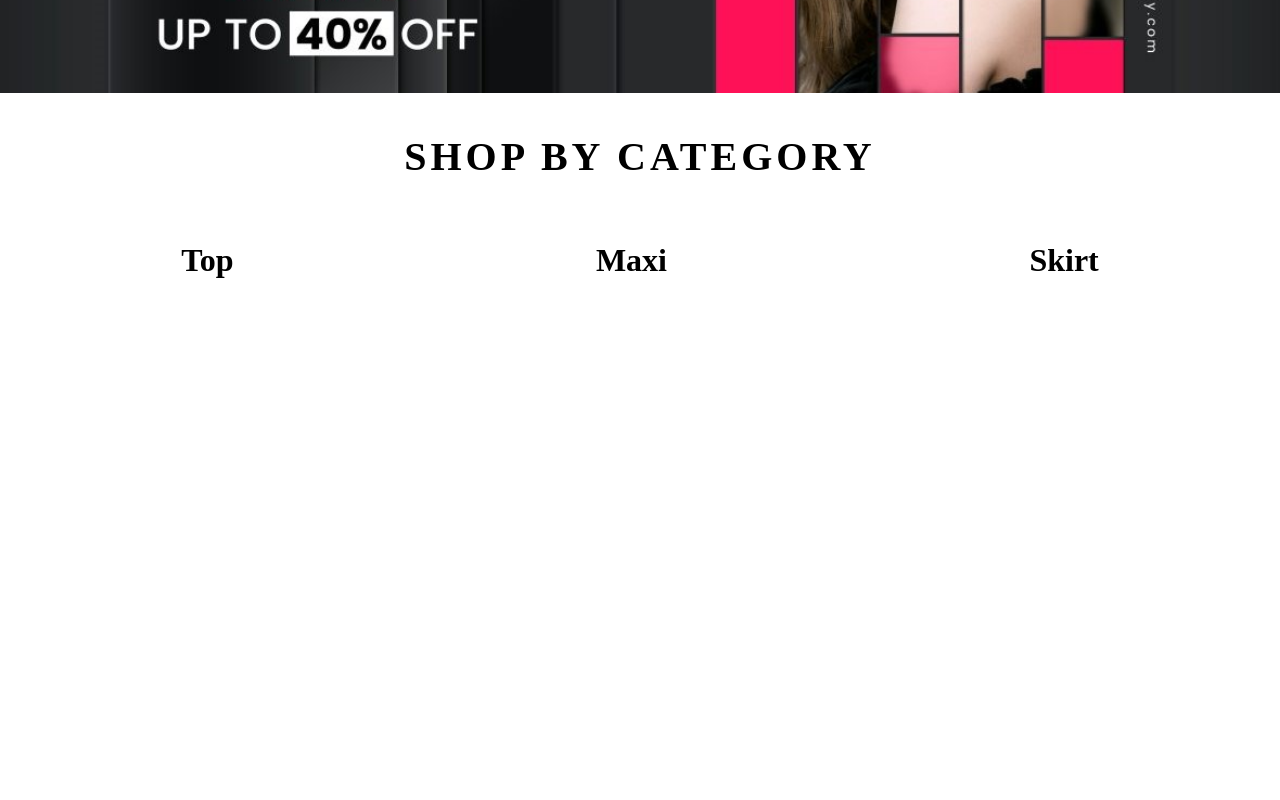
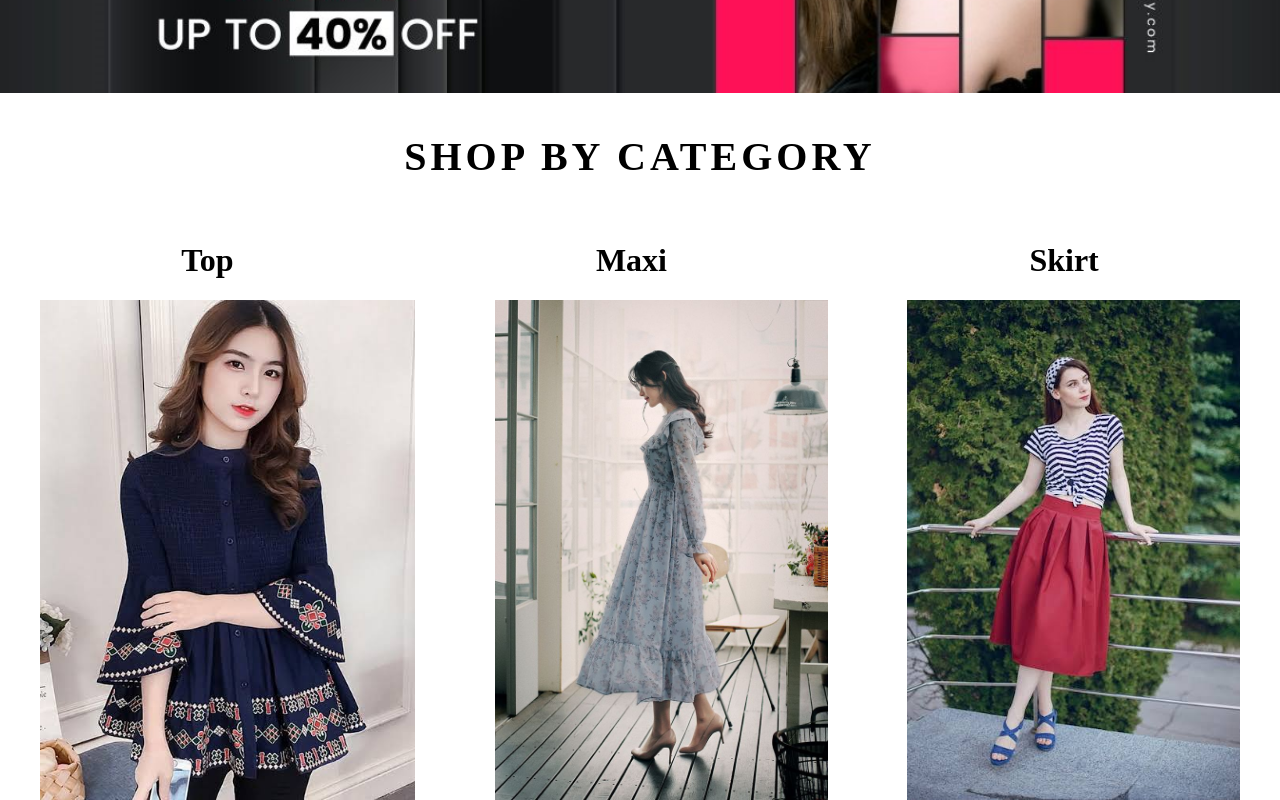
Before and after one commit to RidaAqib/my-first-repo, a plain HTML site: page index.html in a window 1280 px wide. Shown: the part 311-1111 px from the top of the page. Drawn offline with Linux system fonts and the light colour scheme.

Commit message:
Update index.html

```diff
--- a/index.html
+++ b/index.html
@@ -20,9 +20,9 @@
     <h1>Skirt</h1>
     </div>
     <div class="pics">
-    <img src=".\images\image4.jpg " alt="">
-    <img src=".\images\image1.jpg" alt="">
-    <img src=".\images\image3.jpg" alt="">
+    <img src=".\image4.jpg " alt="">
+    <img src=".\image1.jpg" alt="">
+    <img src=".\image3.jpg" alt="">
     </div>
 </body>
 </html>
```
